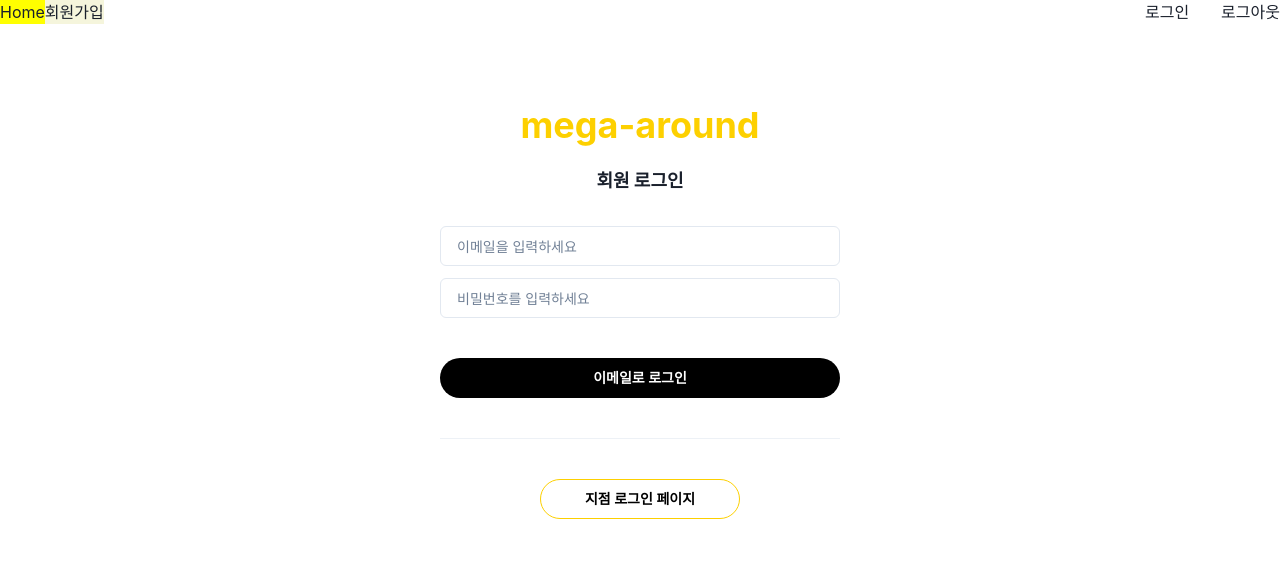
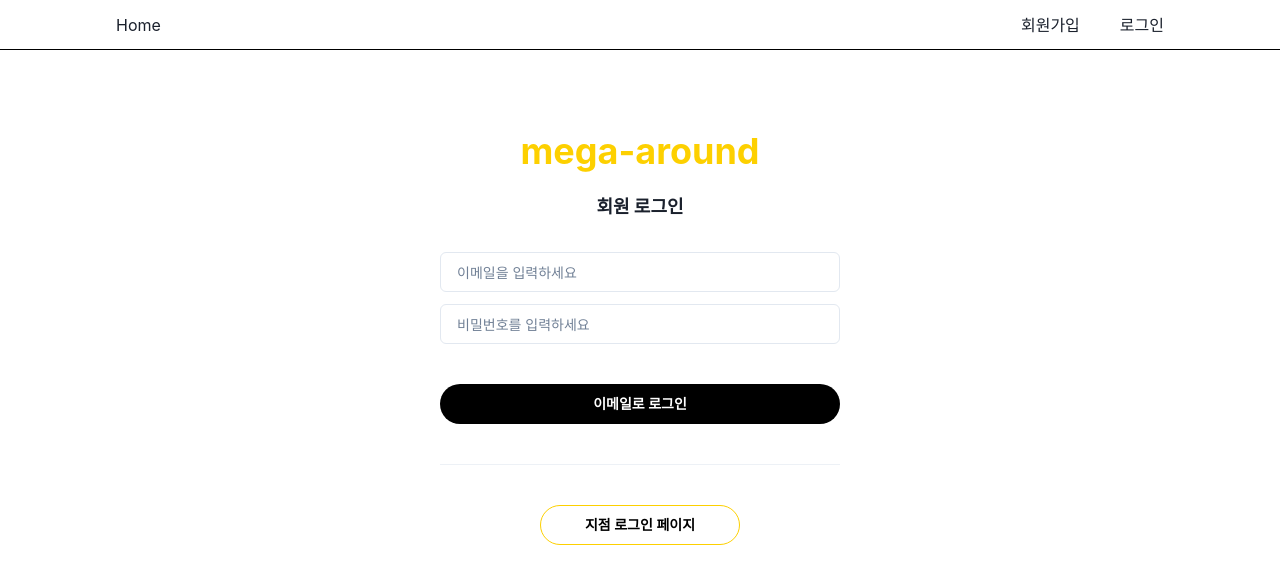
Before and after one commit to huitopia/mega-around, a React (Vite) app in the folder frontend/: page /login in a window 1280 px wide. Shown: the top 584 px of the page. Built offline with nearby package versions, Linux system fonts and the light colour scheme.

Commit message:
LoginProvider 생성

```diff
--- /dev/null
+++ b/frontend/src/LoginProvider.jsx
@@ -0,0 +1,57 @@
+import { createContext, useState } from "react";
+import { jwtDecode } from "jwt-decode";
+
+export const LoginContext = createContext(null);
+
+export function LoginProvider({ children }) {
+  // email,nickName,branchName,isLoggedIn,hasAccess,login,logout
+  const [email, setEmail] = useState("");
+  const [nickName, setNickName] = useState("");
+  const [branchName, setBranchName] = useState("");
+  const [address, setAddress] = useState("");
+  const [subAddress, setSubAddress] = useState("");
+  const [expired, setExpired] = useState(0);
+
+  function isLoggedIn() {
+    // 토큰이 있고 유효하면 로그인
+    return Date.now() / 1000 < expired;
+  }
+
+  function login(token) {
+    localStorage.setItem("token", token);
+    const payload = jwtDecode(token);
+    setExpired(payload.exp);
+    setEmail(payload.sub);
+    setNickName(payload.nickName);
+    setBranchName(payload.branchName);
+    setAddress(payload.address);
+    setSubAddress(payload.subAddress);
+  }
+
+  function logout() {
+    localStorage.removeItem("token");
+    setExpired(0);
+    setEmail("");
+    setNickName("");
+    setBranchName("");
+    setAddress("");
+    setSubAddress("");
+  }
+
+  return (
+    <LoginContext.Provider
+      value={{
+        email,
+        nickName,
+        branchName,
+        address,
+        subAddress,
+        login,
+        logout,
+        isLoggedIn,
+      }}
+    >
+      {children}
+    </LoginContext.Provider>
+  );
+}
--- a/frontend/src/component/Navbar.jsx
+++ b/frontend/src/component/Navbar.jsx
@@ -1,35 +1,44 @@
 import { Box, Flex, Spacer } from "@chakra-ui/react";
 import { useNavigate } from "react-router-dom";
+import { useContext } from "react";
+import { LoginContext } from "../LoginProvider.jsx";
 
 export function Navbar() {
+  const account = useContext(LoginContext);
   const navigate = useNavigate();
   return (
-    <Flex>
+    <Flex
+      h={"50px"}
+      p={4}
+      justifyContent="space-around"
+      align="center"
+      cursor={"pointer"}
+      borderBottom={"1px solid black"}
+    >
+      <Box marginLeft="100px" onClick={() => navigate("/")} cursor={"pointer"}>
+        Home
+      </Box>
+      <Spacer />
+      <Box onClick={() => navigate("/signup")} cursor={"pointer"} mr={"10"}>
+        회원가입
+      </Box>
+      {!account.isLoggedIn() ? (
         <Box
-        backgroundColor={"yellow"}
-        onClick={() => navigate("/")}
+          marginRight="100px"
+          onClick={() => navigate("/login")}
           cursor={"pointer"}
         >
-        Home
-      </Box>
-      <Box
-        backgroundColor={"beige"}
-        onClick={() => navigate("/signup")}
-        cursor={"pointer"}
-      >
-        회원가입
-      </Box>
-      <Spacer />
-      <Box onClick={() => navigate("/login")} cursor={"pointer"}>
           로그인
         </Box>
+      ) : (
         <Box
-        ml={8}
-        onClick={() => localStorage.removeItem("token")}
+          marginRight="100px"
+          onClick={() => account.logout()}
           cursor={"pointer"}
         >
           로그아웃
         </Box>
+      )}
     </Flex>
   );
 }
--- a/frontend/src/user/Login.jsx
+++ b/frontend/src/user/Login.jsx
@@ -11,20 +11,21 @@ import {
   useToast,
 } from "@chakra-ui/react";
 import axios from "axios";
-import { useState } from "react";
+import { useContext, useState } from "react";
 import { useNavigate } from "react-router-dom";
+import { LoginContext } from "../LoginProvider.jsx";
 
 export function Login() {
   const [email, setEmail] = useState("");
   const [password, setPassword] = useState("");
   const toast = useToast();
   const navigate = useNavigate();
-
+  const account = useContext(LoginContext);
   function handleCustomerLogin() {
     axios
       .post("/api/login/customer", { email, password })
       .then((res) => {
-        localStorage.setItem("token", res.data.token);
+        account.login(res.data.token);
         toast({
           description: "로그인 되었습니다",
           status: "success",
@@ -34,7 +35,7 @@ export function Login() {
         navigate("/");
       })
       .catch(() => {
-        localStorage.removeItem("token");
+        account.logout();
         toast({
           description: "로그인에 실패하였습니다.",
           status: "error",
--- a/frontend/src/user/LoginBranch.jsx
+++ b/frontend/src/user/LoginBranch.jsx
@@ -9,21 +9,23 @@ import {
   Text,
   useToast,
 } from "@chakra-ui/react";
-import { useState } from "react";
+import { useContext, useState } from "react";
 import { useNavigate } from "react-router-dom";
 import axios from "axios";
+import { LoginContext } from "../LoginProvider.jsx";
 
 export function LoginBranch() {
   const [email, setEmail] = useState("");
   const [password, setPassword] = useState("");
   const toast = useToast();
   const navigate = useNavigate();
+  const account = useContext(LoginContext);
 
   function handleBranchLogin() {
     axios
       .post("/api/login/branch", { email, password })
       .then((res) => {
-        localStorage.setItem("token", res.data.token);
+        account.login(res.data.token);
         toast({
           description: "로그인 되었습니다",
           status: "success",
@@ -33,7 +35,7 @@ export function LoginBranch() {
         navigate("/");
       })
       .catch(() => {
-        localStorage.removeItem("token");
+        account.logout();
         toast({
           description: "로그인에 실패하였습니다.",
           status: "error",
```
Also changed, not shown: frontend/src/App.jsx (+6 -3 lines), 1 other file (tests, documents, lock files or other folders). Lines whose indentation alone changed are shown as unchanged.
